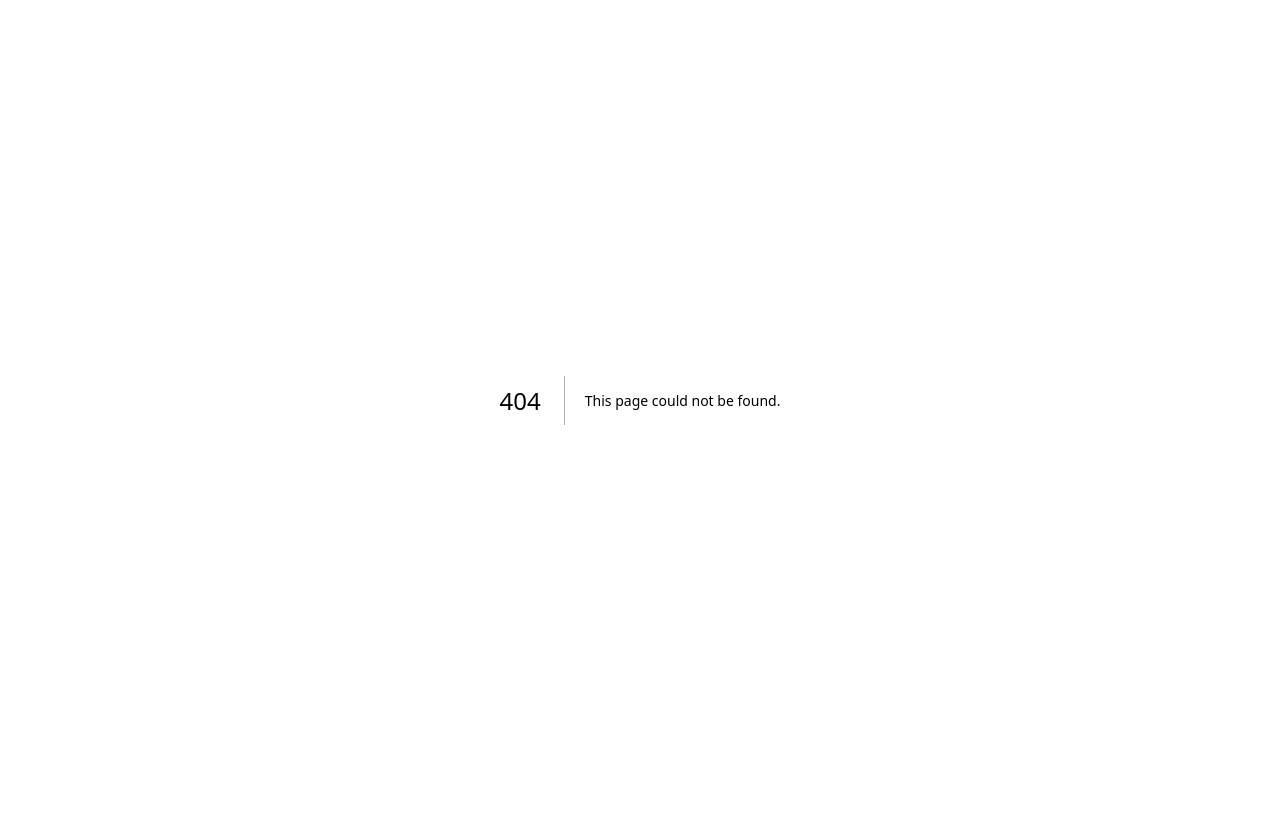
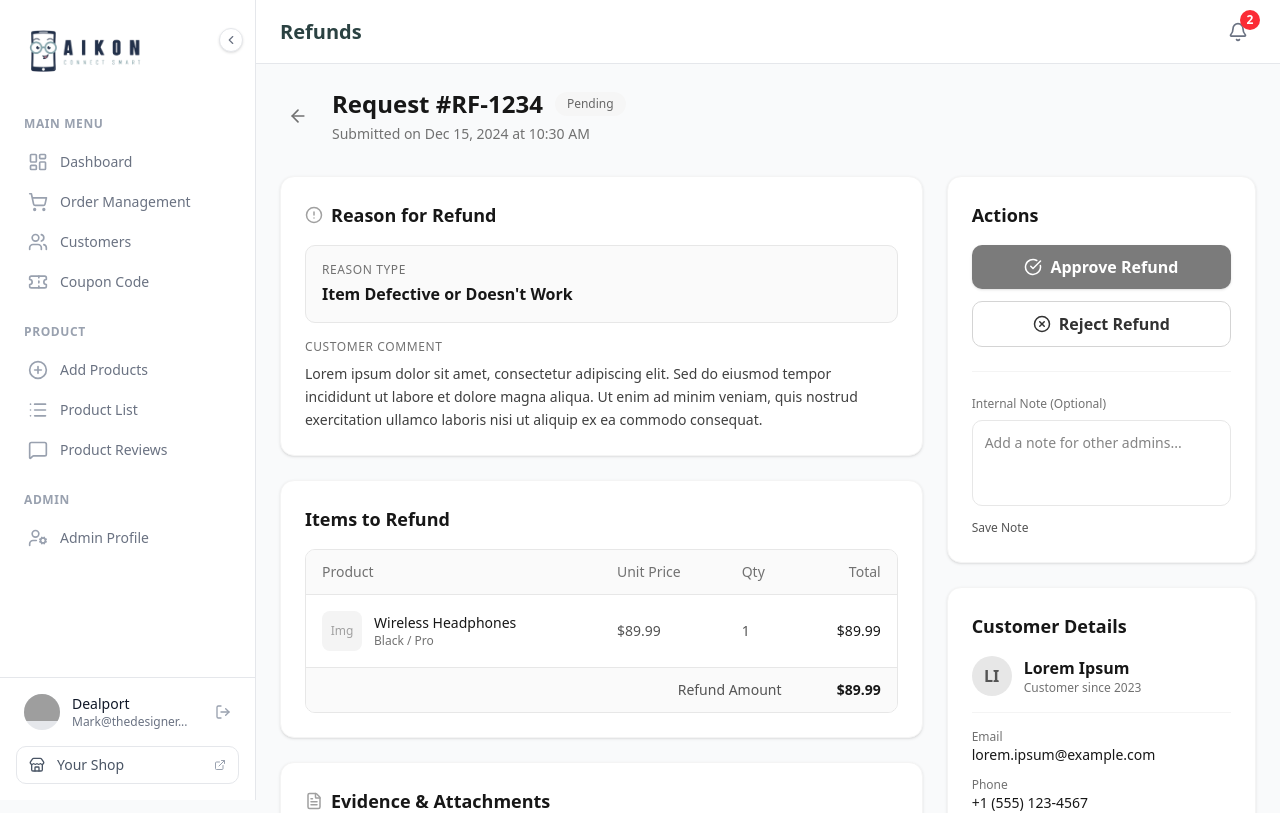
Before and after one commit to kongjiyu/aikon, a Next.js app: page /admin/refunds/1 in a window 1280 px wide. Before the commit this address had no page. Shown: the top 813 px of the page. Built offline with nearby package versions, Linux system fonts and the light colour scheme; grey boxes are pictures that could not be loaded.

Commit message:
Migrate refund wireframe to real dynamic page

```diff
--- a/src/app/admin/refunds-process-wireframe/page.tsx
+++ b/src/app/admin/refunds/[id]/page.tsx
@@ -4,7 +4,7 @@ import { useState } from 'react';
 import { ArrowLeft, CheckCircle, XCircle, AlertCircle, FileText, X } from 'lucide-react';
 import Link from 'next/link';
 
-export default function RefundProcessWireframe() {
+export default function RefundProcessPage() {
     const [showApproveModal, setShowApproveModal] = useState(false);
     const [showRejectModal, setShowRejectModal] = useState(false);
     const [showSuccessModal, setShowSuccessModal] = useState(false);
@@ -26,7 +26,7 @@ export default function RefundProcessWireframe() {
             {/* Header & Back Navigation */}
             <div className="flex items-center gap-4 mb-8">
                 <Link
-                    href="/admin/refunds-wireframe"
+                    href="/admin/refunds"
                     className="p-2 hover:bg-gray-100 rounded-lg text-gray-500 hover:text-gray-900 transition-colors"
                 >
                     <ArrowLeft size={20} />
@@ -291,7 +291,7 @@ export default function RefundProcessWireframe() {
                             <p className="text-gray-600 mb-6">
                                 The customer has been notified and the order status has been updated.
                             </p>
-                            <Link href="/admin/refunds-wireframe" className="block w-full py-3 bg-gray-900 hover:bg-gray-800 text-white font-semibold rounded-lg transition-colors">
+                            <Link href="/admin/refunds" className="block w-full py-3 bg-gray-900 hover:bg-gray-800 text-white font-semibold rounded-lg transition-colors">
                                 Return to Refund List
                             </Link>
                         </div>
```
